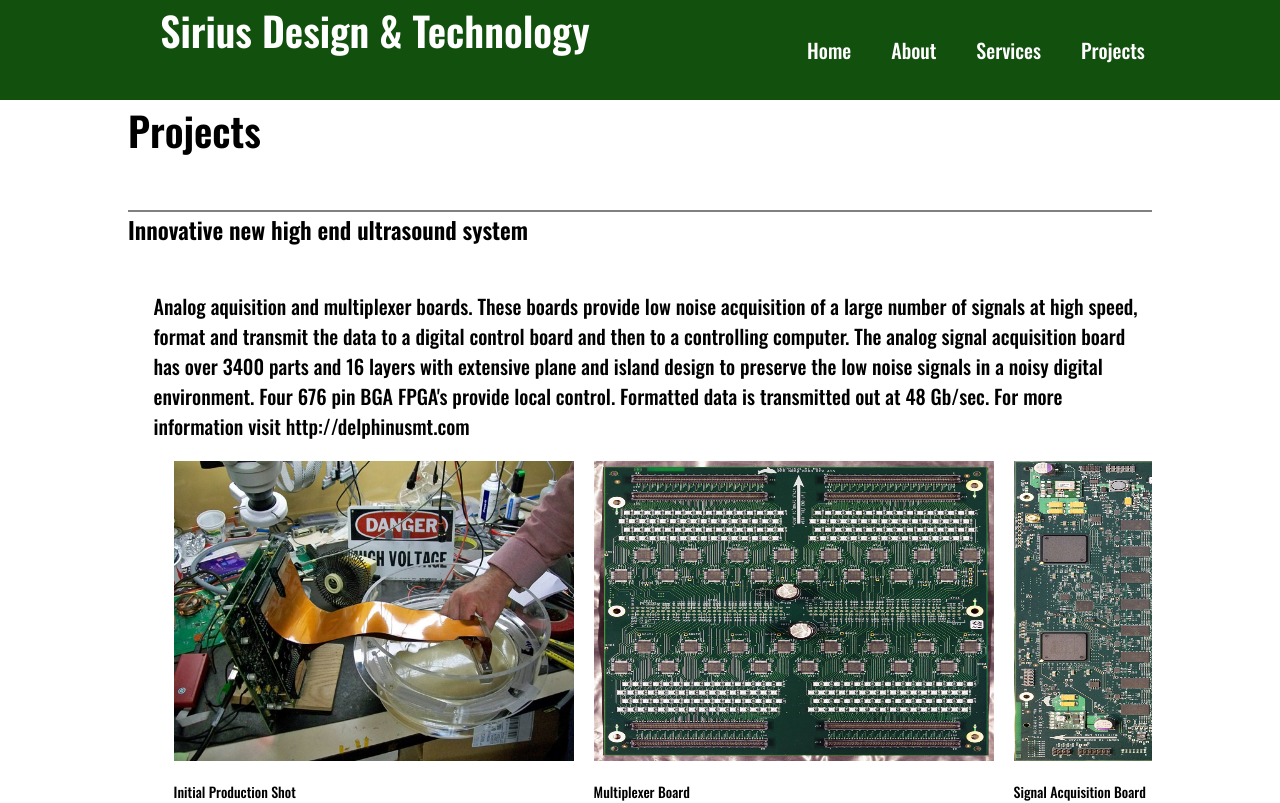
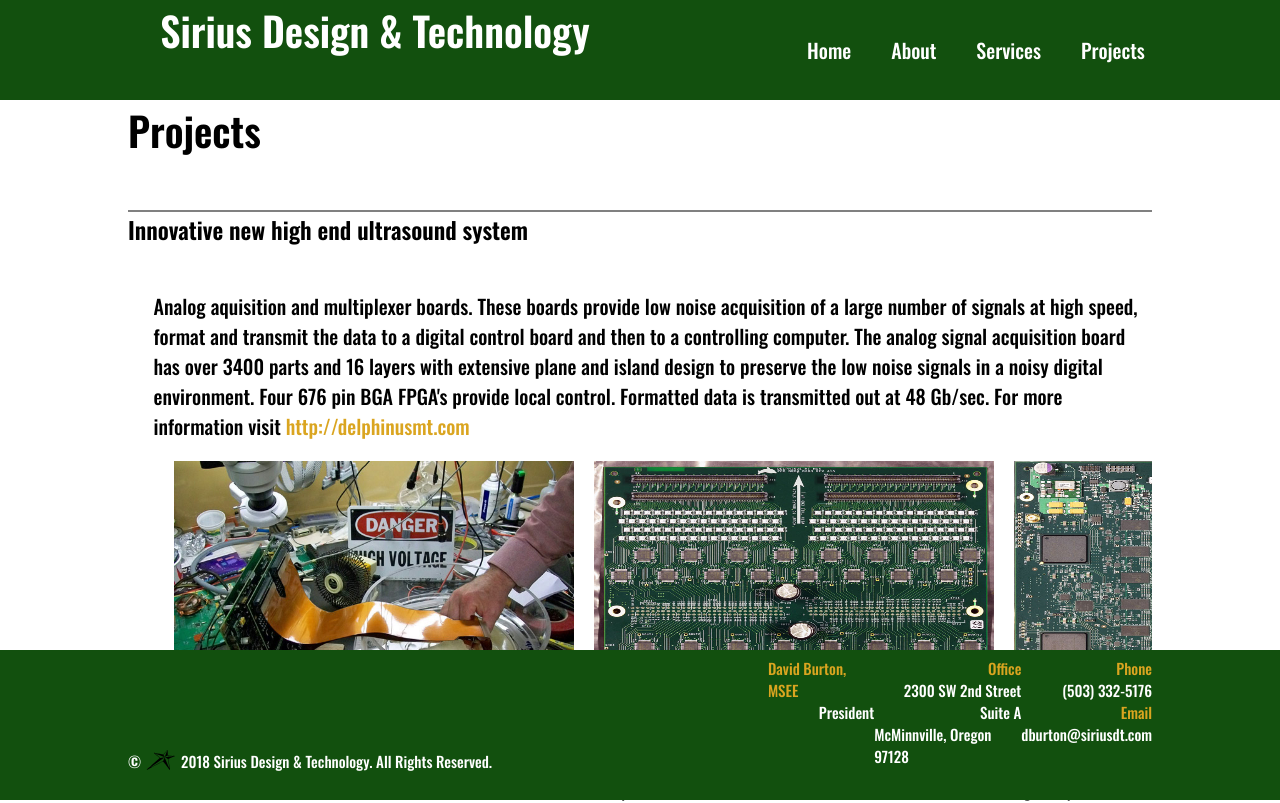
Before and after one commit to jacobjburton/sdt-react, a React (Create React App) app: page /projects in a window 1280 px wide. Shown: the top 803 px of the page. Built offline with nearby package versions, Linux system fonts and the light colour scheme.

Commit message:
more tweaks, fixed footer problem

```diff
--- a/src/App.css
+++ b/src/App.css
@@ -11,9 +11,16 @@
 body
 {
   margin: 0;
+  position: relative;
 }
 
 *, *:before, *:after
 {
   box-sizing: inherit;
 }
+
+/* .footer
+{
+  position: fixed;
+  bottom: 0;
+} */
--- a/src/App.js
+++ b/src/App.js
@@ -14,6 +14,7 @@ class App extends Component
         <NavBar/>
         <div className='body'>
           {routes}
+
         </div>
         <Footer/>
       </div>
--- a/src/components/About/About.css
+++ b/src/components/About/About.css
@@ -10,8 +10,13 @@
     /* background: url('../../images/PCB.png');
     background-size: cover; */
     padding: 15px;
-    height: calc(100vh - 250px);
+    /* max-height: calc(100vh - 250px); */
     margin: auto;
+}
+
+.aboutWrapper p:first-child
+{
+    font-size: 1em;
 }
 
 .aboutWrapper p, .aboutWrapper li
@@ -32,7 +37,7 @@
 
 .image
 {
-    height: 500px;
+    height: 480px;
     width: 700px;
     position: relative;
     bottom: 0;
@@ -47,10 +52,10 @@
 .pdfLink
 {
     text-decoration: none;
-    color: black;
+    color: goldenrod;
 }
 
 .pdfLink:hover
 {
-    color: goldenrod;
+    color: black;
 }
--- a/src/components/About/About.js
+++ b/src/components/About/About.js
@@ -10,8 +10,6 @@ class About extends Component
             <div id='about'>
                 <div className='aboutWrapper'>
                     <p>Sirius Design and Technology, LLC is a contract engineering firm specializing in electrical aspects of product development, design and test.</p>
-
-                    <br/>
 
                     <div className='collaboration'>
                         <span>Through close association with firms offering mechanical and software design we are able to offer multidisciplinary services. These services could be small contained portions of a project you need help with, or could range up to full product design and test - from concept to manufacturing. We have combined product design experience of over 100 years and have completed major projects with customers such as Hewlett Packard, Philips Medical, Delphinus Medical and many others. <br/>
--- a/src/components/Footer/Footer.css
+++ b/src/components/Footer/Footer.css
@@ -1,10 +1,10 @@
 #footer
 {
-    position: relative;
+    position: fixed;
     bottom: 0;
-    left: 0;
-    right: 0;
-    max-width: 100vw;
+    /* left: 0; */
+    /* right: 0; */
+    width: 100%;
     background-color: #12500E;
     max-height: 150px;
     color: white;
--- a/src/components/Projects/Projects.css
+++ b/src/components/Projects/Projects.css
@@ -28,6 +28,7 @@
 .project:last-child
 {
     border-bottom: 2px solid grey;
+
 }
 
 
@@ -73,23 +74,23 @@
 .projectDetails p a
 {
     text-decoration: none;
-    color: black;
+    color: goldenrod;
 }
 
 .projectDetails p a:hover
 {
-    color: goldenrod;
+    color: black;
 }
 
 .projectDetails2 p a
 {
     text-decoration: none;
-    color: black;
+    color: goldenrod;
 }
 
 .projectDetails2 p a:hover
 {
-    color: goldenrod;
+    color: black;
 }
 
 .projectImages
--- a/src/components/Projects/Projects.js
+++ b/src/components/Projects/Projects.js
@@ -141,6 +141,7 @@ class Projects extends Component
                         </div>
                     </div>
                 </div>
+                <br/>
             </div>
         )
     }
```
Also changed, not shown: 1 other file (tests, documents, lock files or other folders).
